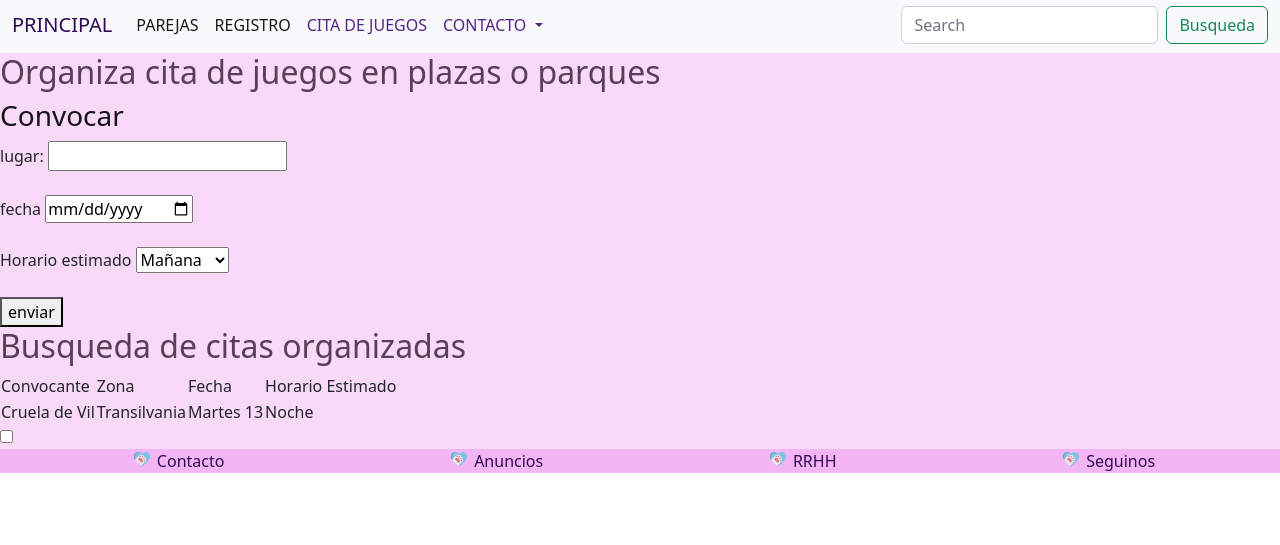
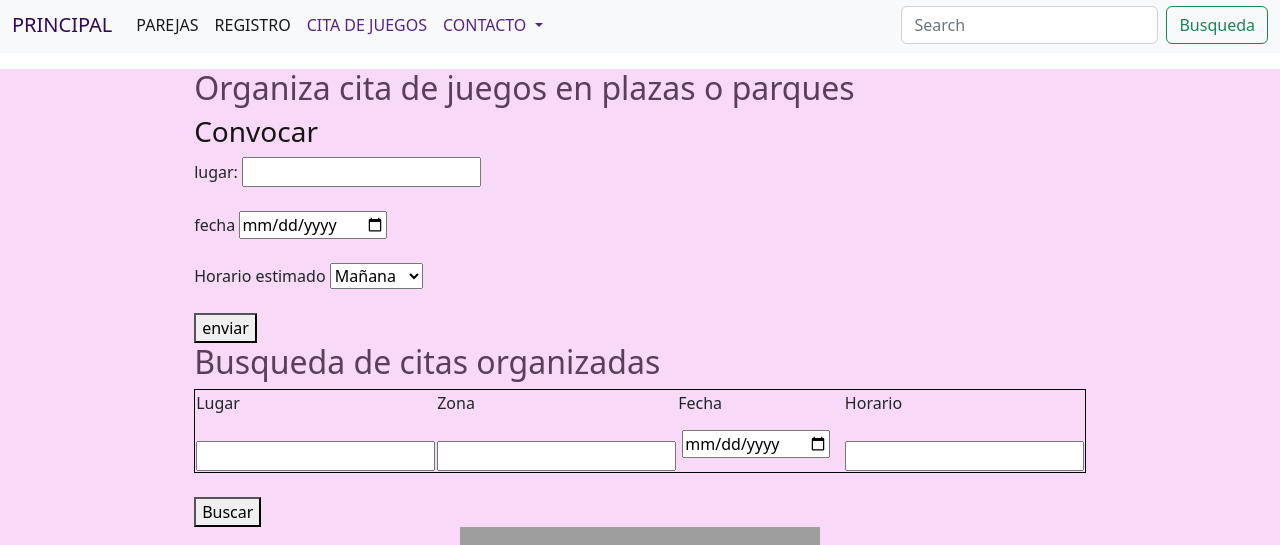
Before and after one commit to francodemilano/TinPetDamilano, a website: page secciones/citaDeJuegos.html in a window 1280 px wide. Shown: the part 255-800 px from the top of the page. Drawn offline with nearby package versions, Linux system fonts and the light colour scheme; grey boxes are pictures that could not be loaded.

Commit message:
citaDeJuegosModificaciones

```diff
--- a/scss/_section.scss
+++ b/scss/_section.scss
@@ -16,8 +16,18 @@ section{
             transition: heigth 2s;
 
         }
+        .cargaDatosBusqueda{
+            margin: 1rem;
+            display: flex;
+            flex-flow: row wrap;
+            justify-content: space-around;
+        }
 
 }
+.mapa{
+    width: 360px;
+}
+
 @media screen and (max-width: 600px) {
     .ocultarImg{
     display:none;}
@@ -55,3 +65,14 @@ section{
         flex-direction: column;
     }
 }
+.citaDeJuegos{
+    margin: 1rem;
+}
+table {
+    width: 100%;
+    border: 1px solid #000;
+ }
+ tr, td {
+    width: 20%;
+    border: 1px solid #000;
+ }
--- a/secciones/citaDeJuegos.html
+++ b/secciones/citaDeJuegos.html
@@ -60,6 +60,8 @@
             </div>
     </nav>
     <section>
+      <div class="cargaDatosBusqueda">
+        <div class="SoloDatos">
           <div>
             <h2>Organiza cita de juegos en plazas o parques</h2>
 
@@ -92,24 +94,39 @@
            <div>
                 <button type="submit">enviar</button>
            </div>
-
+           <div>
                 <h2>Busqueda de citas organizadas</h2>
                 <table>
                   <tr>
-                    <td>Convocante</td>
+                    <td>Lugar</td>
                     <td>Zona</td>
                     <td>Fecha</td>
-                    <td>Horario Estimado</td>
+                    <td>Horario</td>
                  </tr>
                   <tr>
-                    <td>Cruela de Vil</td>
-                    <td>Transilvania</td>
-                    <td>Martes 13</td>
-                    <td>Noche</td>
+                    <td><label for="Lugar"></label>
+                      <input type="text"></td>
+                    <td><label for="Zona"></label>
+                      <input type="text"></td>
+                    <td><label for="Fecha"></label>
+                      <input type="date" name="fecha" id="">
+                    <td><label for="Horario"></label>
+                      <input type="text"></td>
                  </tr>
+
                 </table>
-         <input type="checkbox" name="Voy" id="voy">
+                <br>
+                <div>
+                  <button type="submit">Buscar</button>
+             </div>
+            </div>
+        </div>
 
+      </div>
+      <div class="mapa">
+        <iframe src="https://www.google.com/maps/embed?pb=!1m14!1m12!1m3!1d13628.005605290273!2d-64.18332754999999!3d-31.358940550000003!2m3!1f0!2f0!3f0!3m2!1i1024!2i768!4f13.1!5e0!3m2!1sen!2sar!4v1657527925729!5m2!1sen!2sar" width="360" height="360" style="border:0;" allowfullscreen="" loading="lazy" referrerpolicy="no-referrer-when-downgrade"></iframe>
+      </div>
+      </div>
     </section>
     <footer>
           <div class="futer">
```
Also changed, not shown: css/style.css, 1 other file. Lines whose indentation alone changed are shown as unchanged.
